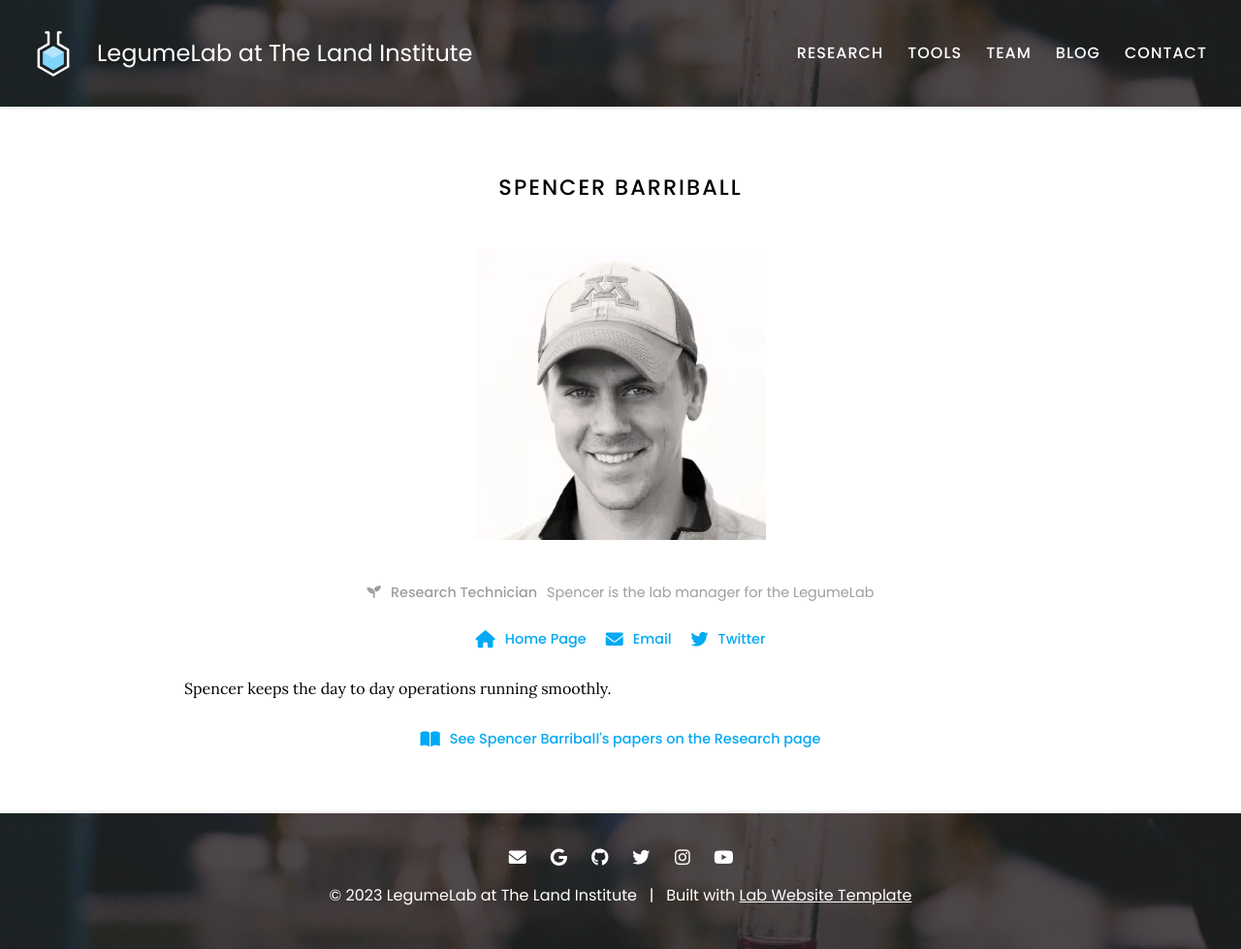
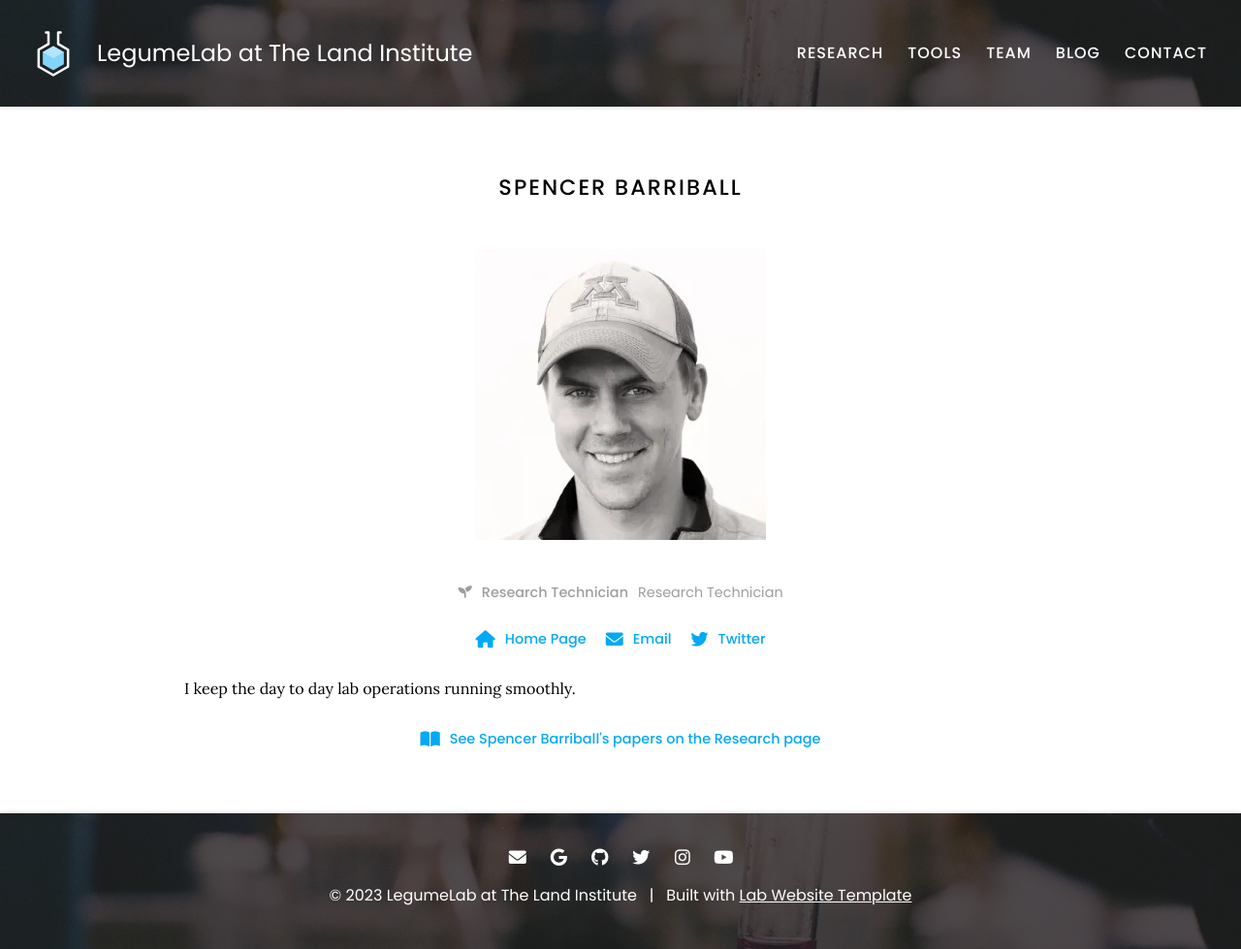
Before and after one commit to BoMeyering/legumelab, a Jekyll site: the page built from _members/spencer-barriball.md, in a window 1280 px wide. Shown: the whole page at 97% size. Built offline with Jekyll 4.4.1, drawn with Linux system fonts in a browser that asks for light colours.

Commit message:
member changes

```diff
--- a/_data/roles.yaml
+++ b/_data/roles.yaml
@@ -27,5 +27,5 @@ mascot:
   text: Mascot
 
 applications_developer:
-  icon: fas fa-terminal
+  icon: fas fa-solid fa-terminal
   text: Applications Developer
--- a/_members/spencer-barriball.md
+++ b/_members/spencer-barriball.md
@@ -1,7 +1,7 @@
 ---
 name: Spencer Barriball
 image: images/team_photos/bariball.jpg
-description: Spencer is the lab manager for the LegumeLab
+description: Research Technician
 role: technician
 aliases:
   - F. Cited
@@ -12,4 +12,4 @@ links:
   twitter: felixcited
 ---
 
-Spencer keeps the day to day operations running smoothly.
+I keep the day to day lab operations running smoothly.
```
Also changed, not shown: _members/brandon-schlautman.md (+2 -1 lines), _members/evan-craine.md (added, +13 -0 lines), images/team_photos/craine.jpg (added).
